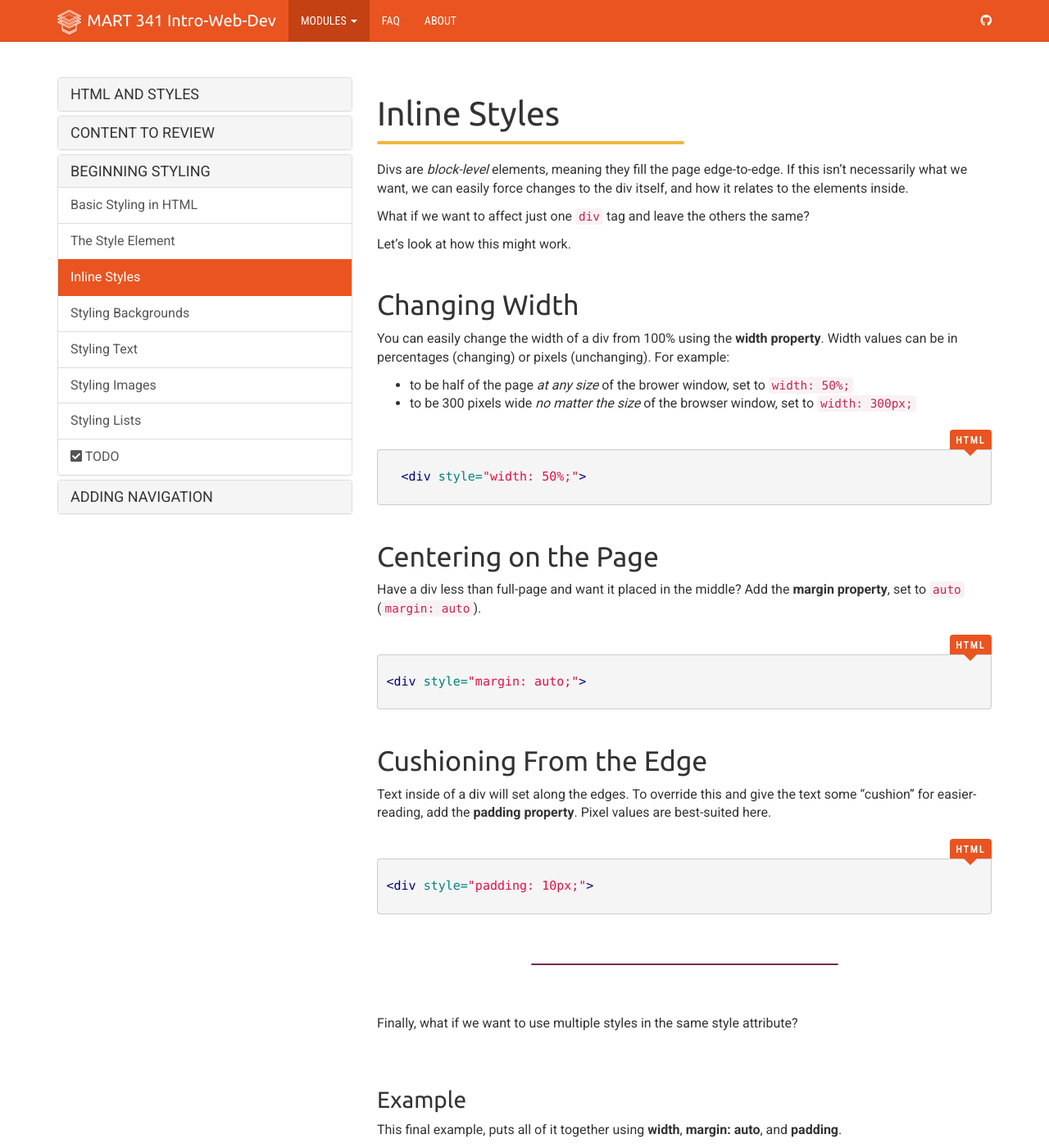
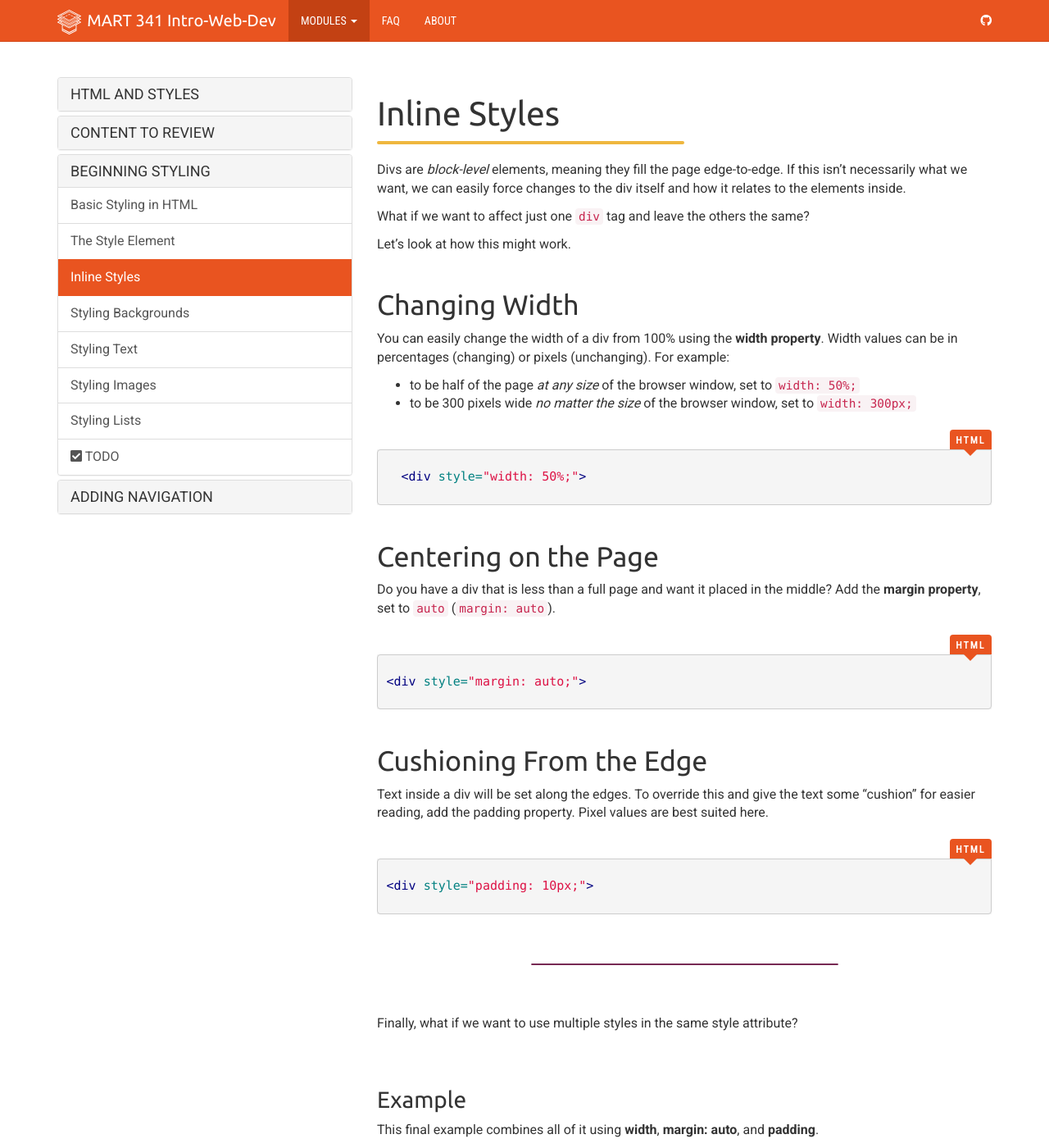
Before and after one commit to Montana-Media-Arts/webDesignFall2024, a Jekyll site: the page built from _docs/topic-08/02-intro-style/page-03.md, in a window 1280 px wide and 1400 px high. Shown: the whole window at 82% size. Built offline with Jekyll 4.4.1, drawn with Linux system fonts in a browser that asks for light colours; nearby versions of some CDN libraries.

Commit message:
Update page-03.md

```diff
--- a/_docs/topic-08/02-intro-style/page-03.md
+++ b/_docs/topic-08/02-intro-style/page-03.md
@@ -6,7 +6,7 @@ permalink: /topic-08/basic-styling-divs/
 
 <div class="divider-heading"></div>
 
-Divs are _block-level_ elements, meaning they fill the page edge-to-edge. If this isn't necessarily what we want, we can easily force changes to the div itself, and how it relates to the elements inside.
+Divs are _block-level_ elements, meaning they fill the page edge-to-edge. If this isn't necessarily what we want, we can easily force changes to the div itself and how it relates to the elements inside.
 
 What if we want to affect just one `div` tag and leave the others the same?
 
@@ -14,7 +14,7 @@ Let's look at how this might work.
 
 ## Changing Width
 You can easily change the width of a div from 100% using the **width property**. Width values can be in percentages (changing) or pixels (unchanging). For example:
-- to be half of the page _at any size_ of the brower window, set to `width: 50%;`
+- to be half of the page _at any size_ of the browser window, set to `width: 50%;`
 - to be 300 pixels wide _no matter the size_ of the browser window, set to `width: 300px;`
 
 <div class="code-heading">
@@ -30,7 +30,7 @@ You can easily change the width of a div from 100% using the **width property**.
 </div>
 
 ## Centering on the Page
-Have a div less than full-page and want it placed in the middle? Add the **margin property**, set to `auto` (`margin: auto`).
+Do you have a div that is less than a full page and want it placed in the middle? Add the **margin property**, set to `auto` (`margin: auto`).
 
 <div class="code-heading">
   <span class="html">HTML</span>
@@ -44,7 +44,7 @@ Have a div less than full-page and want it placed in the middle? Add the **margi
 </div>
 
 ## Cushioning From the Edge
-Text inside of a div will set along the edges. To override this and give the text some “cushion” for easier-reading, add the **padding property**. Pixel values are best-suited here.
+Text inside a div will be set along the edges. To override this and give the text some “cushion” for easier reading, add the padding property. Pixel values are best suited here.
 
 <div class="code-heading">
   <span class="html">HTML</span>
@@ -63,7 +63,7 @@ Text inside of a div will set along the edges. To override this and give the tex
 Finally, what if we want to use multiple styles in the same style attribute?
 
 ### Example
-This final example, puts all of it together using **width**, **margin: auto**, and **padding**.
+This final example combines all of it using **width**, **margin: auto**, and **padding**.
 
 
 <div class="external-embed">
```
